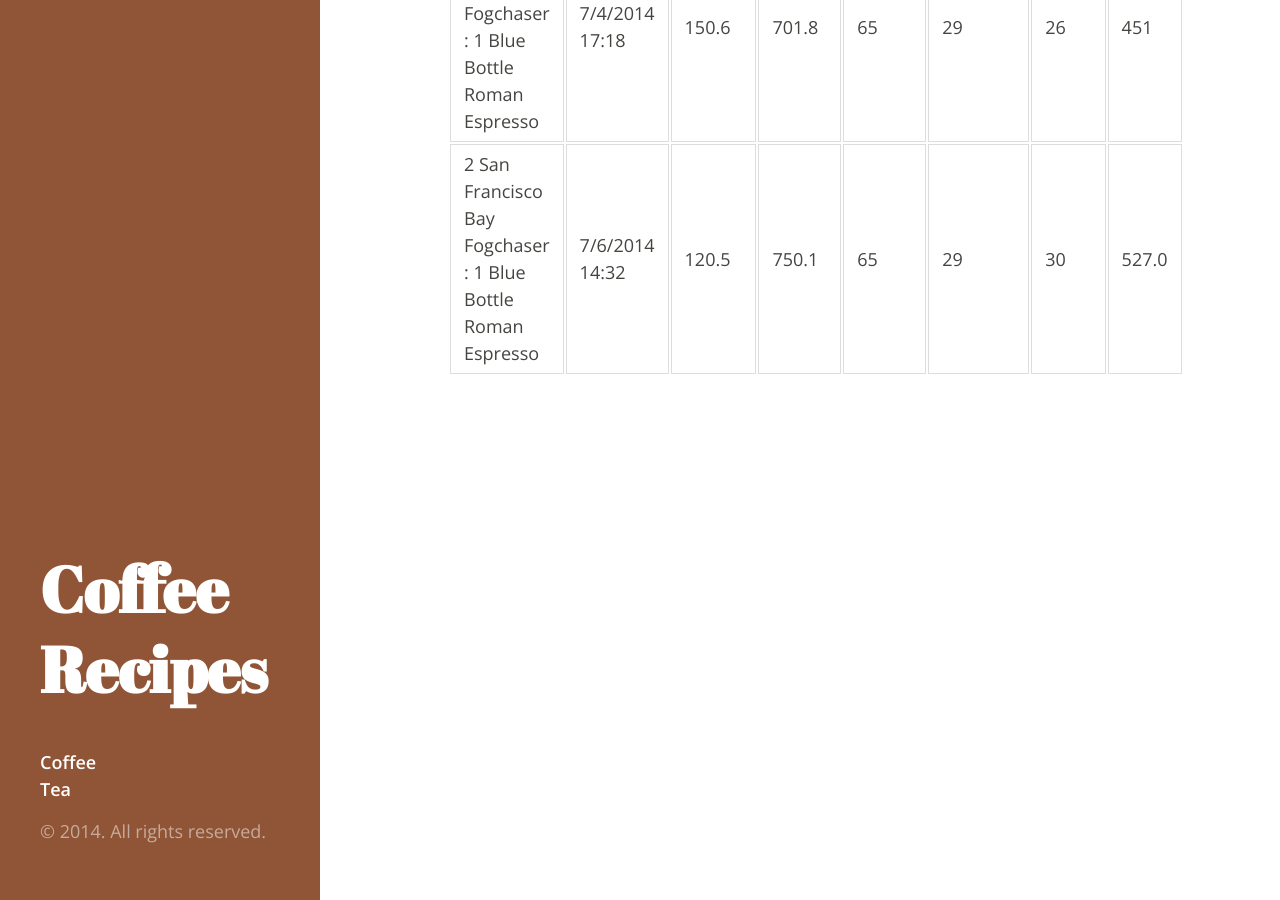
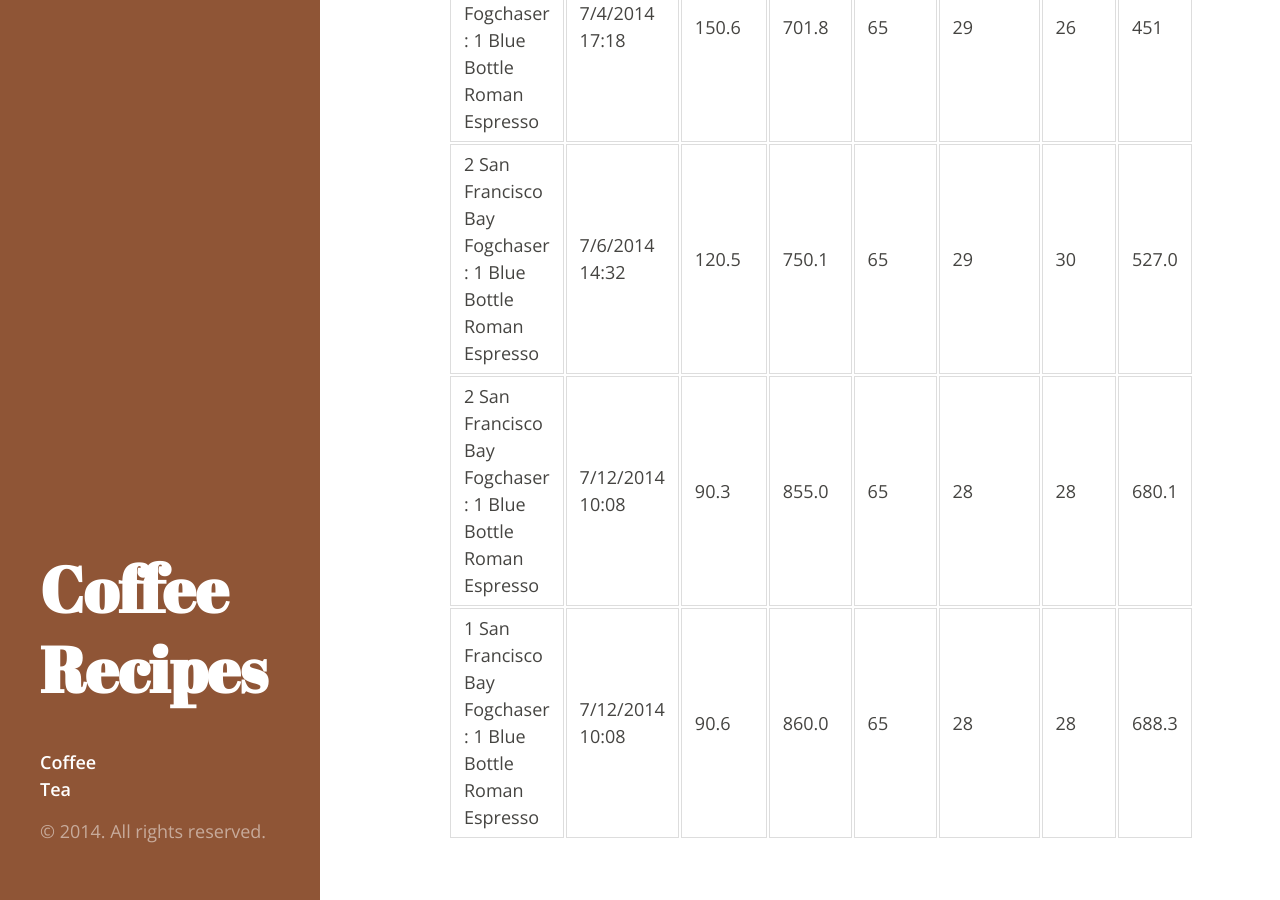
Before and after one commit to theevocater/coffee_recipes, a Jekyll site: the page built from coffee/cold_brew.md, in a window 1280 px wide and 900 px high, scrolled down 2065 px. Built offline with Jekyll 4.4.1, drawn with Linux system fonts in a browser that asks for light colours; Markdown is read by kramdown in place of the engine named in the settings.

Commit message:
Add new batches of cold brew
Honestly this is really coming along

```diff
--- a/coffee/cold_brew.md
+++ b/coffee/cold_brew.md
@@ -29,6 +29,7 @@ timeline:
 
 dial:
   -
+    batch: 3
     source: San Francisco Bay Fogchaser
     date:   06/26/14 10:16
     coffee: 149.9
@@ -55,6 +58,26 @@ dial:
     grind:  29
     time:   30
     yield:  527.0
+  -
+    batch: 6
+    source: "2 San Francisco Bay Fogchaser : 1 Blue Bottle Roman Espresso"
+    date:   7/12/2014 10:08
+    coffee: 90.3
+    water:  855.0
+    temp:   65
+    grind:  28
+    time:   28
+    yield:  680.1
+  -
+    batch: 7
+    source: "1 San Francisco Bay Fogchaser : 1 Blue Bottle Roman Espresso"
+    date:   7/12/2014 10:08
+    coffee: 90.6
+    water:  860.0
+    temp:   65
+    grind:  28
+    time:   28
+    yield:  688.3
 ---
 
 Beans: 170g @ 30clicks on Baratza Encore
```
Also changed, not shown: other parts of coffee/cold_brew.md (+2 -0 lines).
